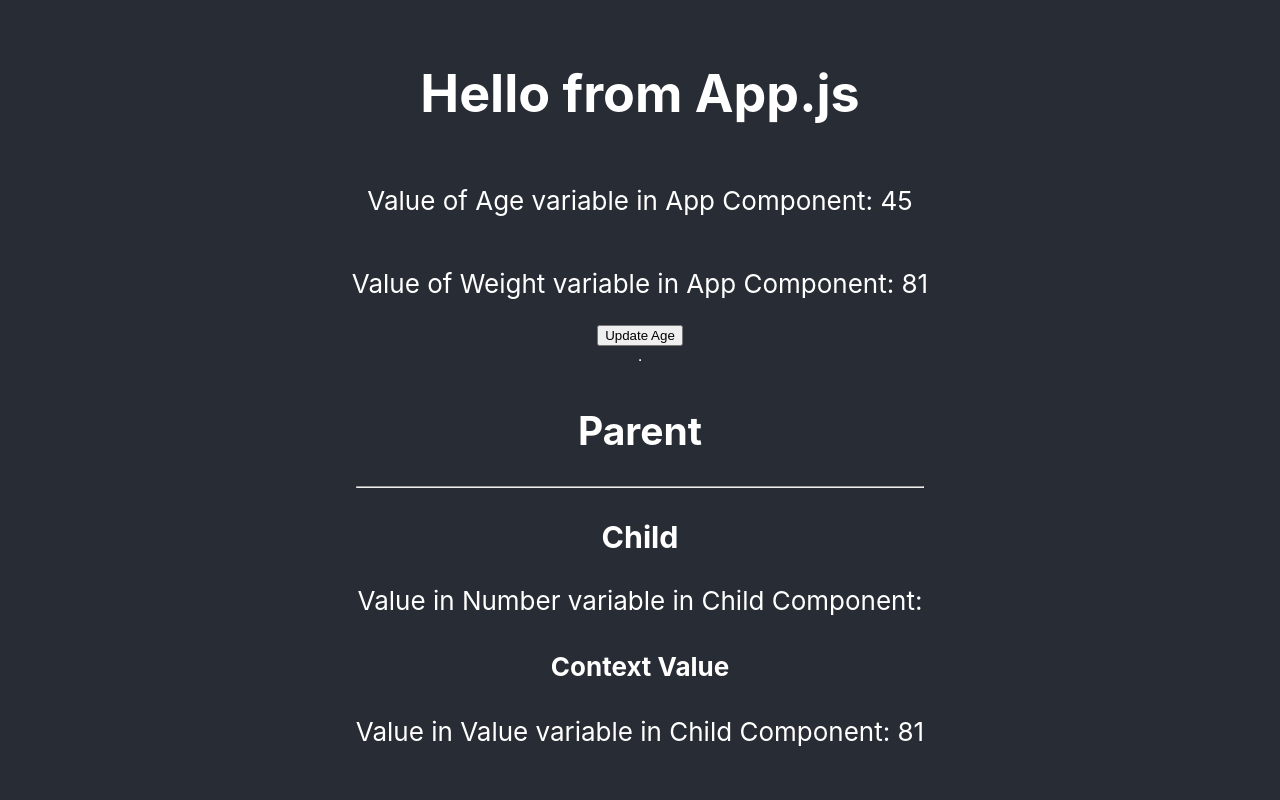
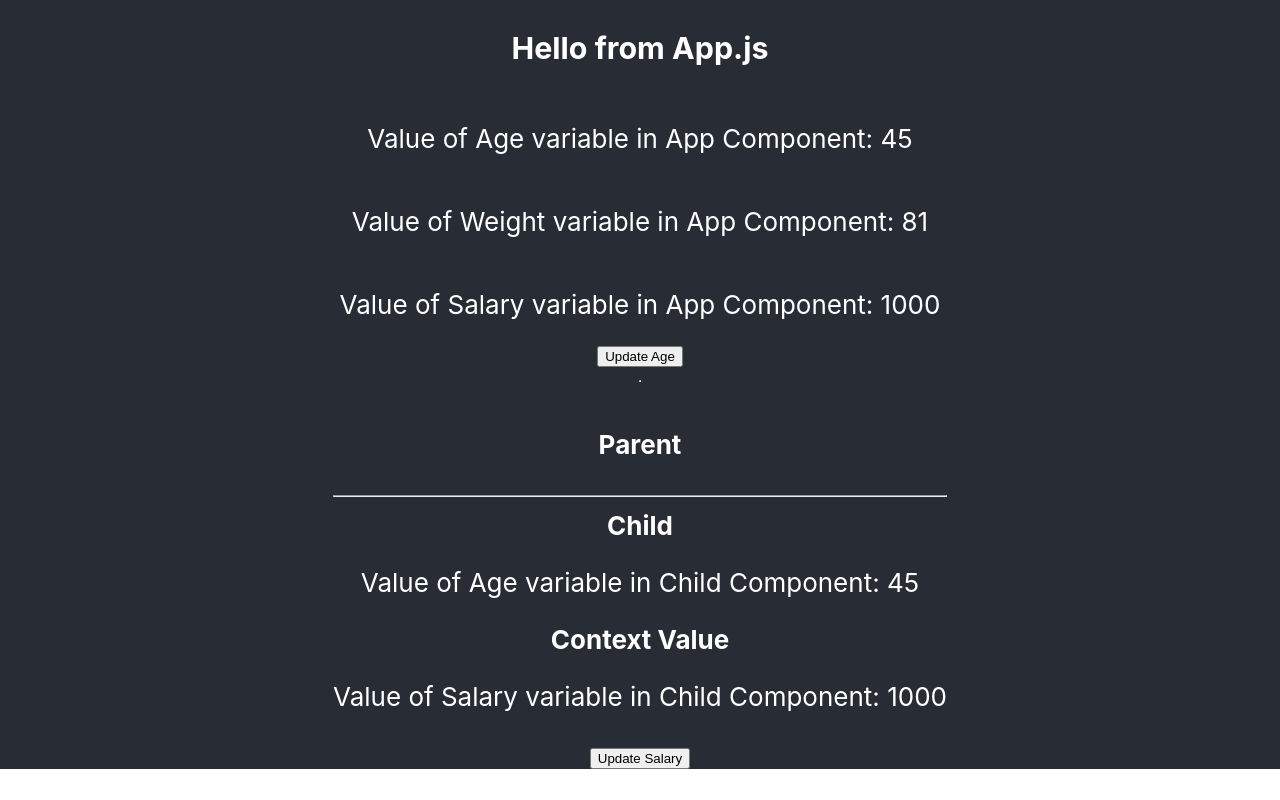
Before and after one commit to zaimeali/Bootcamp2020-Fourth-Class, a React (Create React App) app: page / in a window 1280 px wide. Built offline with nearby package versions, Linux system fonts and the light colour scheme.

Commit message:
All Values are updating through context and state

```diff
--- a/src/App.css
+++ b/src/App.css
@@ -3,7 +3,7 @@
 }
 
 .App-logo {
-  height: 40vmin;
+  height: 20vmin;
   pointer-events: none;
 }
 
@@ -15,7 +15,8 @@
 
 .App-header {
   background-color: #282c34;
-  min-height: 100vh;
+  min-height: 60vh;
+  /* height: 60vh; */
   display: flex;
   flex-direction: column;
   align-items: center;
--- a/src/App.js
+++ b/src/App.js
@@ -9,13 +9,16 @@ function App() {
 
   let weight = 81;
 
+  let salary = useState(1000);
+
   return (
-    <ValueContext.Provider value={ weight }>
+    <ValueContext.Provider value={ salary }>
       <div className="App">
         <header className="App-header">
-          <h1>Hello from App.js</h1>
+          <h3>Hello from App.js</h3>
           <p>Value of Age variable in App Component: { age }</p>
           <p>Value of Weight variable in App Component: { weight }</p>
+          <p>Value of Salary variable in App Component: { salary }</p>
           <button onClick={() => { setAge(++age) }}>Update Age</button>
           <hr />
           <Parent age={ age }></Parent>
--- a/src/Child.js
+++ b/src/Child.js
@@ -4,14 +4,15 @@ import ValueContext from './ValueContext';
 
 function Child(props) {
 
-    let value = useContext(ValueContext);
+    let salary = useContext(ValueContext);
 
     return (
         <div>
-            <h3>Child</h3>
-            <p>Value in Number variable in Child Component: { props.num }</p>
-            <h4>Context Value</h4>
-            <p>Value in Value variable in Child Component: { value }</p>
+            <strong>Child</strong>
+            <p>Value of Age variable in Child Component: { props.age }</p>
+            <strong>Context Value</strong>
+            <p>Value of Salary variable in Child Component: { salary[0] }</p>
+            <button onClick={ () => { salary[1](++salary[0]) } }>Update Salary</button>
         </div>
     );
 }
--- a/src/Parent.js
+++ b/src/Parent.js
@@ -5,7 +5,7 @@ import Child from './Child';
 function Parent(props) {
   return (
     <div>
-        <h2>Parent</h2>
+        <h4>Parent</h4>
         <hr />
         <Child age={ props.age }></Child>
     </div>
--- a/src/ValueContext.js
+++ b/src/ValueContext.js
@@ -1,5 +1,5 @@
 import React, { createContext } from 'react';
 
-const ValueContext = createContext(45);
+const ValueContext = createContext(45, () => { });
 
 export default ValueContext;
```
